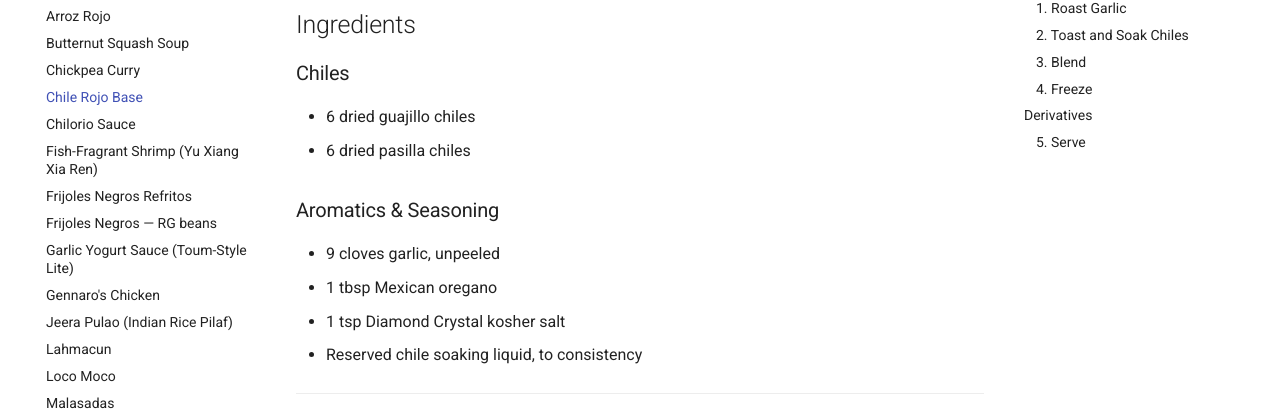
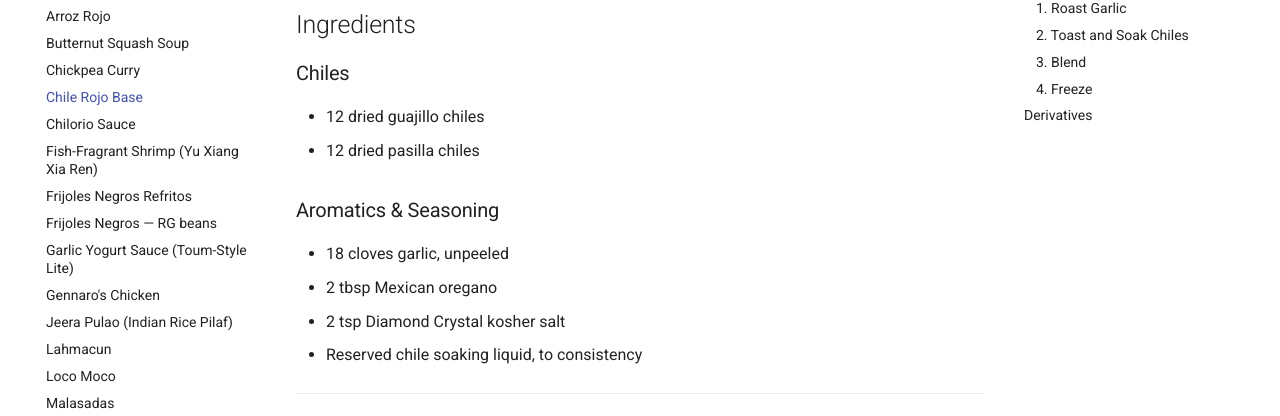
Before and after one commit to normanj9/recipes, an MkDocs documentation site: the page built from docs/recipes/chile-rojo-base.md, in a window 1280 px wide and 900 px high. Shown: the part 238-654 px from the top of the window. Built offline with MkDocs 1.6.1 and Material for MkDocs 9.7.7, drawn with Linux system fonts in a browser that asks for light colours; comment, search, counter and statistics services are not loaded.

Commit message:
Update chile-rojo-base.md
Double it

```diff
--- a/docs/recipes/chile-rojo-base.md
+++ b/docs/recipes/chile-rojo-base.md
@@ -6,14 +6,14 @@ _Original recipe._
 
 ### Chiles
 
-- 6 dried guajillo chiles
-- 6 dried pasilla chiles
+- 12 dried guajillo chiles
+- 12 dried pasilla chiles
 
 ### Aromatics & Seasoning
 
-- 9 cloves garlic, unpeeled
-- 1 tbsp Mexican oregano
-- 1 tsp Diamond Crystal kosher salt
+- 18 cloves garlic, unpeeled
+- 2 tbsp Mexican oregano
+- 2 tsp Diamond Crystal kosher salt
 - Reserved chile soaking liquid, to consistency
 
 ---
@@ -42,15 +42,13 @@ _Original recipe._
 
 ## Derivatives
 
-| Dish | Adds per 2 cubes base |
-|---|---|
-| Enchilada sauce | Thin with 1 cup chicken stock; simmer 5 min |
-| Chilaquiles | Thin with 3/4 cup stock; add splash lime juice |
-| Chile colorado | Add 1 tsp cumin, 1 tsp vinegar; braise meat directly in sauce |
-| Arroz rojo | 1 cube stirred into rice before adding stock |
-| Frijoles | 1 cube added to pot after beans are cooked through |
-| Tinga | Thin with 1/2 cup stock; add 1 chipotle in adobo |
-| Adobo/marinade | Add 2 tbsp vinegar, 1 tbsp sugar, 2 chipotles in adobo |
-| Chilorio sauce | Use chilorio sauce recipe |
-
-### 5. Serve
+| Dish            | Adds per 2 cubes base                                         |
+| --------------- | ------------------------------------------------------------- |
+| Enchilada sauce | Thin with 1 cup chicken stock; simmer 5 min                   |
+| Chilaquiles     | Thin with 3/4 cup stock; add splash lime juice                |
+| Chile colorado  | Add 1 tsp cumin, 1 tsp vinegar; braise meat directly in sauce |
+| Arroz rojo      | 1 cube stirred into rice before adding stock                  |
+| Frijoles        | 1 cube added to pot after beans are cooked through            |
+| Tinga           | Thin with 1/2 cup stock; add 1 chipotle in adobo              |
+| Adobo/marinade  | Add 2 tbsp vinegar, 1 tbsp sugar, 2 chipotles in adobo        |
+| Chilorio sauce  | Use chilorio sauce recipe                                     |
```
